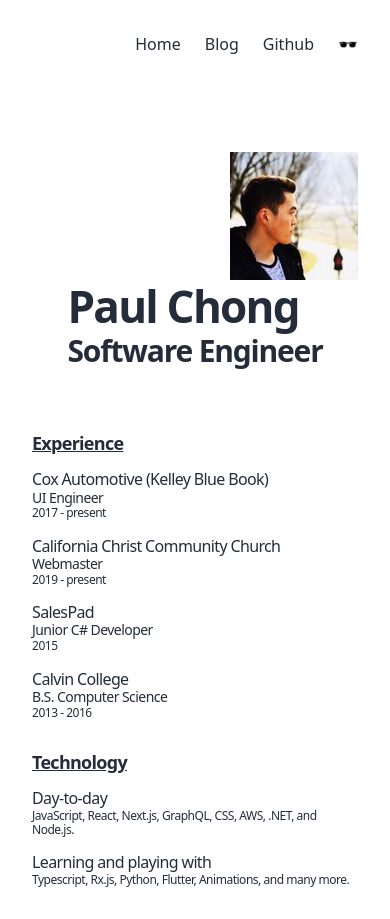
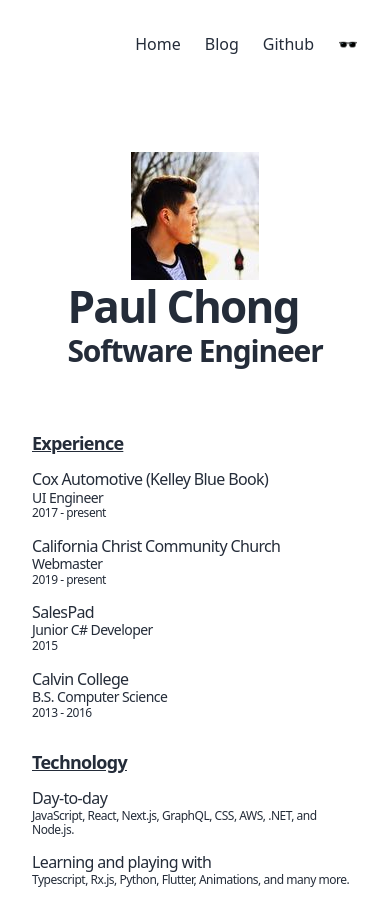
Before and after one commit to phc5/next-portfolio, a Next.js app: page / in a window 390 px wide. Built offline with nearby package versions, Linux system fonts and the light colour scheme.

Commit message:
Fix profile pic layout on mobile and underline blog post title

```diff
--- a/components/Home/Profile.tsx
+++ b/components/Home/Profile.tsx
@@ -5,7 +5,7 @@ function Profile() {
         width="128"
         height="128"
         src="/profilepic.jpg"
-        className="md:mr-8 self-end"
+        className="md:mr-8 md:self-end"
       />
       <div>
         <h1 className="m-0 text-6xl md:text-7xl lg:text-8xl font-bold tracking-tighter leading-tight md:leading-none text-left">
--- a/pages/blog/index.tsx
+++ b/pages/blog/index.tsx
@@ -14,7 +14,7 @@ export default ({ directories, mapOfFiles }) => {
         <p className="italic">{post.date}</p>
 
         <Link href={post.path}>
-          <a className="hover:cursor-pointer hover:text-link-hover-custom text-lg md:text-xl lg:text-2xl">
+          <a className="underline hover:cursor-pointer hover:text-link-hover-custom text-lg md:text-xl lg:text-2xl">
             {post.title}
           </a>
         </Link>
```
